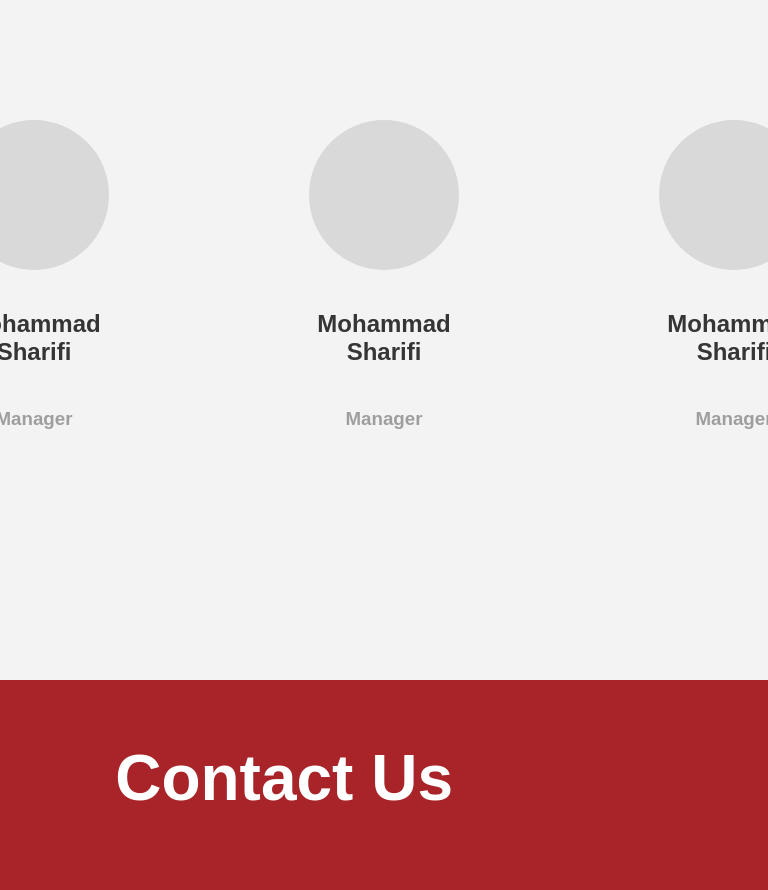
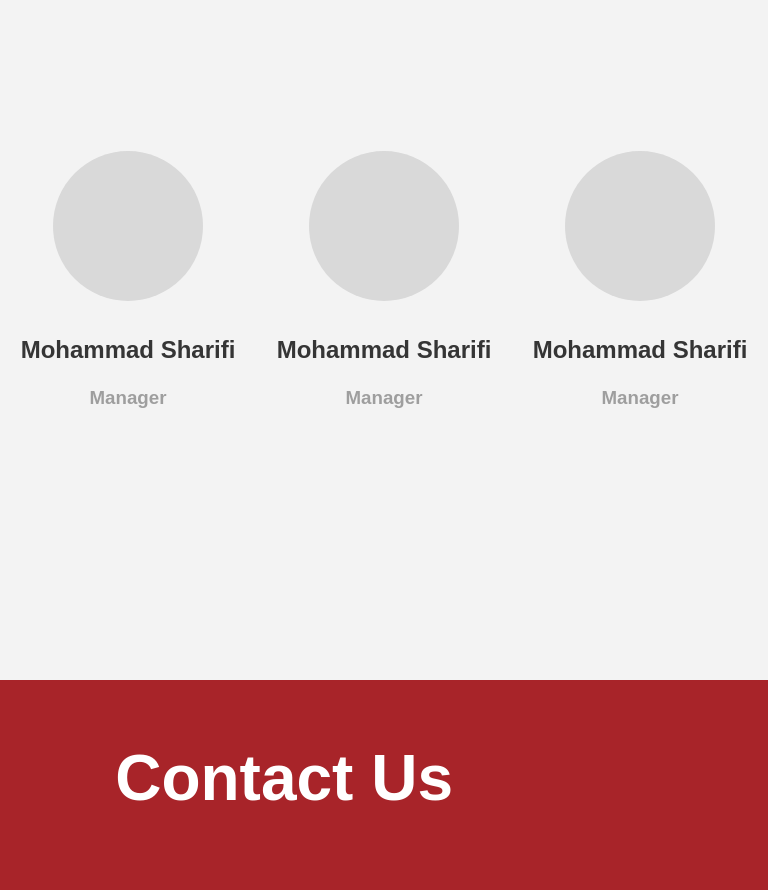
Before and after one commit to Maedeh-Saeidi/Medall-Project, a plain HTML site: page medall.html in a window 768 px wide. Shown: the part 3320-4210 px from the top of the page. Drawn offline with Linux system fonts and the light colour scheme.

Commit message:
The fifth page's elements are fixed.

```diff
--- a/medal.css
+++ b/medal.css
@@ -655,8 +655,35 @@ padding-top: 4rem;
 }
 
 @media screen and (max-width: 768px) and (min-width: 481px){
+.fifthpage {
+  height: 100vh;
+  width: 100%;
+  display: flex;
+  flex-direction: row;
 
+}
+.fifthpage-first {
+ flex: 20%;
+  display: flex;
+  flex-direction: column;
+  padding: 0%;
+  margin: 0%;
+  /* justify-content: flex-end; */
+}
+.fifthpage-second {
+  flex: 20%;
+  padding: 0%;
+  margin: 0%;
+}
+.fifthpage-third {
+  flex: 20%;
+  display: flex;
+  flex-direction: column;
+  padding: 0%;
+  margin: 0%;
+  /* justify-content: flex-start; */
 
+}
 }
 
 .sixthpage {
--- a/medall.html
+++ b/medall.html
@@ -6,7 +6,7 @@
     <meta name="author" content="Maedeh-Saeidi">
     <meta name="description" content="Medal Project">
     <title>MEDALL</title>
-    <link rel="stylesheet" href="medal.css">
+    <link rel="stylesheet" href="sample.css">
   </head>
   <body>
     <div class="flex-container">
@@ -139,22 +139,22 @@
         <div class="fifthpage-first">
 
           <div class="circle"> <img src="" alt=""></div>
-          <div style="margin: auto; text-align: center;"> <h2>Mohammad Sharifi</h2></div>
-          <div style="margin: auto; text-align: center;"><h3>Manager</h3></div>
+          <div style="  text-align: center;"> <h2>Mohammad Sharifi</h2></div>
+          <div style="  text-align: center;"><h3>Manager</h3></div>
 
         </div>
         <div class="fifthpage-second">
 
           <div class="circle"> <img src="" alt=""></div>
-          <div style="margin: auto; text-align: center;"> <h2>Mohammad Sharifi</h2></div>
-          <div style="margin: auto; text-align: center;"><h3>Manager</h3></div>
+          <div style="  text-align: center;"> <h2>Mohammad Sharifi</h2></div>
+          <div style="  text-align: center;"><h3>Manager</h3></div>
 
         </div>
         <div class="fifthpage-third">
 
           <div class="circle"> <img src="" alt=""></div>
-          <div  style="margin: auto; text-align: center;"> <h2>Mohammad Sharifi</h2> </div>
-          <div style="margin: auto; text-align: center;"> <h3>Manager</h3></div>
+          <div  style="  text-align: center;"> <h2>Mohammad Sharifi</h2> </div>
+          <div style="  text-align: center;"> <h3>Manager</h3></div>
 
         </div>
       </div>
--- a/sample.css
+++ b/sample.css
@@ -655,8 +655,35 @@ padding-top: 4rem;
 }
 
 @media screen and (max-width: 768px) and (min-width: 481px){
+.fifthpage {
+  height: 100vh;
+  width: 100%;
+  display: flex;
+  flex-direction: row;
 
+}
+.fifthpage-first {
+ flex: 20%;
+  display: flex;
+  flex-direction: column;
+  padding: 0%;
+  margin: 0%;
+  /* justify-content: flex-end; */
+}
+.fifthpage-second {
+  flex: 20%;
+  padding: 0%;
+  margin: 0%;
+}
+.fifthpage-third {
+  flex: 20%;
+  display: flex;
+  flex-direction: column;
+  padding: 0%;
+  margin: 0%;
+  /* justify-content: flex-start; */
 
+}
 }
 
 .sixthpage {
```
Also changed, not shown: sample.html (+6 -6 lines).
